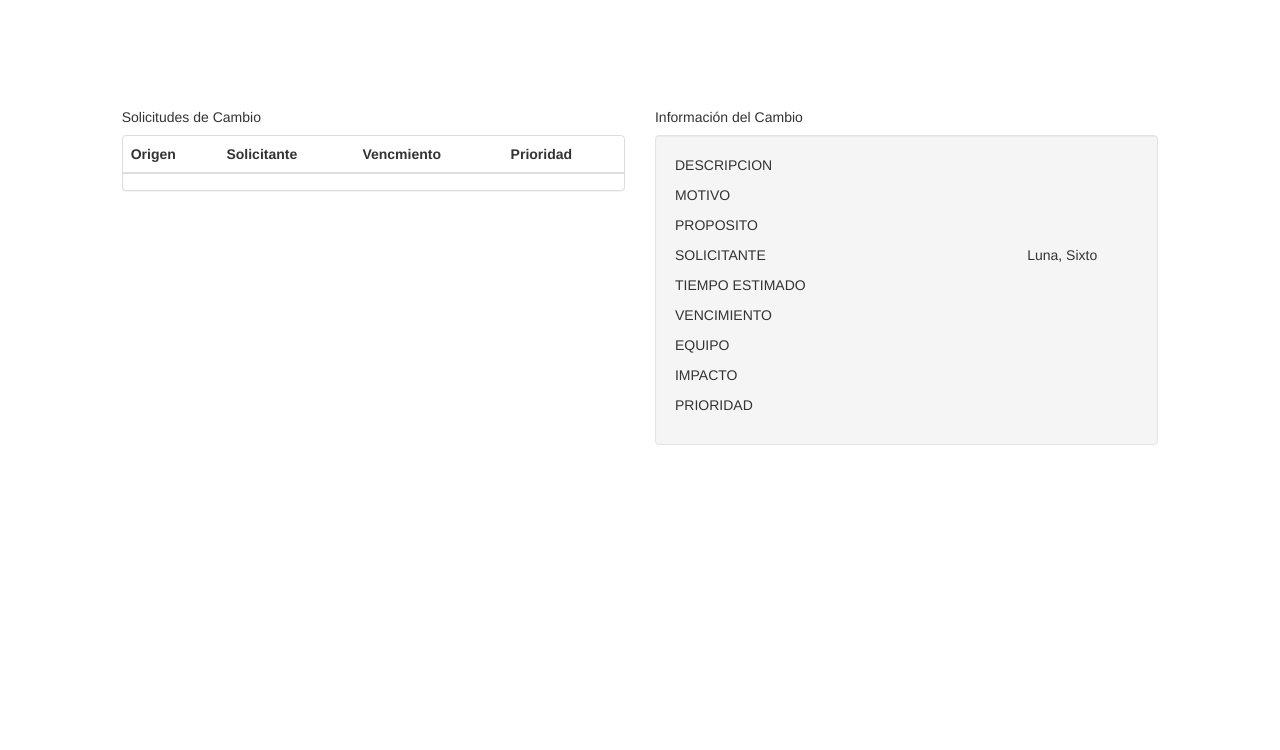
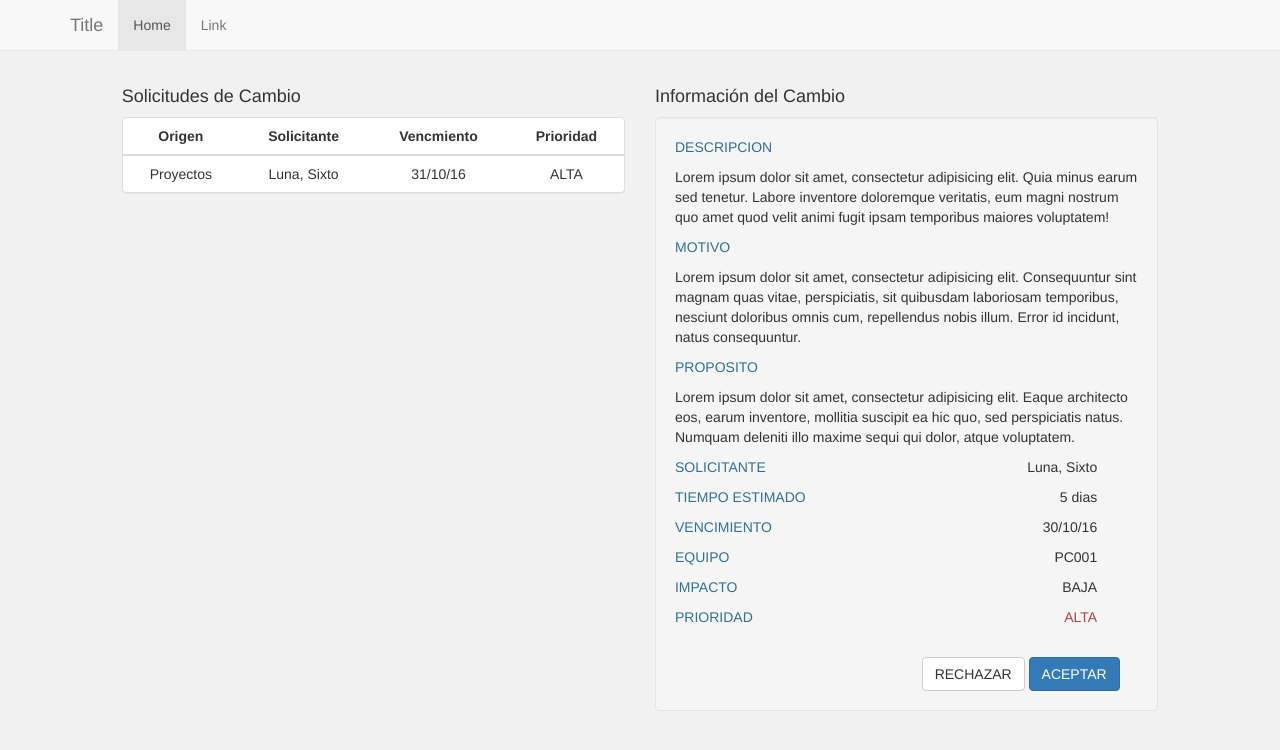
Before and after one commit to fernandezPablo/Trabajo-Final-de-Administracion-de-Recursos, a PHP site: page /paneloperador.php in a window 1280 px wide. Shown: the top 750 px of the page. Run offline with PHP 8.4, Linux system fonts and the light colour scheme; lists and menus that the app fills with data are empty.

Commit message:
modifiaciones en login.php y paneloperador.php

```diff
--- a/View/assets/css/style.css
+++ b/View/assets/css/style.css
@@ -4,8 +4,18 @@ body {
 
 .login{
 		background-color: #ffffff;
+		padding-top: 30px;
+		padding-bottom: 30px;
 }
 
-.row{
-		margin-top: 100px; !important
+.centrarVertical{
+	margin-top: 17%;
 }
+
+.margenTopContainer{
+	margin-top: 6%;
+}
+
+.alinearHorizontal {
+	margin:0% 20% 0% 38%;
+}
--- a/View/paneloperador.php
+++ b/View/paneloperador.php
@@ -8,83 +8,134 @@
 
 		<!-- Bootstrap CSS -->
 		<link rel="stylesheet" href="./assets/css/bootstrap.min.css">
+		<link rel="stylesheet" type="text/css" href="./assets/css/style.css">
 
 
 	</head>
 	<body>
 
-	<br>
-	<br>
-	<br>
-	<br>
-	<br>
-		<div class="container-fluid">
-			<div class="row">
+		<nav class="navbar navbar-default navbar-fixed-top" role="navigation  ">
+			<div class="container">
+				<a class="navbar-brand" href="#">Title</a>
+				<ul class="nav navbar-nav">
+					<li class="active">
+						<a href="#">Home</a>
+					</li>
+					<li>
+						<a href="#">Link</a>
+					</li>
+				</ul>
+			</div>
+		</nav>
+
+
+		<div class="container-fluid margenTopContainer">
+
+			<div class="row"> <!--FILA2-->
 				<div class="col-md-5 col-md-offset-1">
-					<h5>Solicitudes de Cambio</h5>
+					<h4>Solicitudes de Cambio</h4>
 					<div class="table-striped table-responsive panel panel-default">
 						<table class="table table-hover">
 							<thead>
 								<tr>
-									<th>Origen</th>
-									<th>Solicitante</th>
-									<th>Vencmiento</th>
-									<th>Prioridad</th>
+									<th class="text-center">Origen</th>
+									<th class="text-center">Solicitante</th>
+									<th class="text-center">Vencmiento</th>
+									<th class="text-center">Prioridad</th>
 								</tr>
 							</thead>
 							<tbody>
 								<tr>
-									<td>
+									<td class="text-center">
+										Proyectos
 										<?php
 
 										 ?>
 									</td>
+									<td class="text-center">
+										Luna, Sixto
+										<?php
+
+										 ?>
+									</td>
+									<td class="text-center">
+										31/10/16
+										<?php
+
+										 ?>
+									</td>
+									<td class="text-center">
+										ALTA
+										<?php
+
+										 ?>
+									</td>
+
 								</tr>
 							</tbody>
 						</table>
 					</div>
 				</div>
 				<div class="col-md-5 ">
-					<h5>Información del Cambio</h5>
+					<h4>Información del Cambio</h4>
 					<div class="panel panel-default well">
-						<div class="row">
+
+						<div class="row"> <!--FILA2-->
 							<div class="col-md-12">
-								<p>DESCRIPCION</p>
-								<p>MOTIVO</p>
-								<p>PROPOSITO</p>
+								<p class="text-info">DESCRIPCION</p>
+								<p>Lorem ipsum dolor sit amet, consectetur adipisicing elit. Quia minus earum sed tenetur. Labore inventore doloremque veritatis, eum magni nostrum quo amet quod velit animi fugit ipsam temporibus maiores voluptatem!</p>
+								<p class="text-info">MOTIVO</p>
+								<p>Lorem ipsum dolor sit amet, consectetur adipisicing elit. Consequuntur sint magnam quas vitae, perspiciatis, sit quibusdam laboriosam temporibus, nesciunt doloribus omnis cum, repellendus nobis illum. Error id incidunt, natus consequuntur.</p>
+								<p class="text-info">PROPOSITO</p>
+								<p>Lorem ipsum dolor sit amet, consectetur adipisicing elit. Eaque architecto eos, earum inventore, mollitia suscipit ea hic quo, sed perspiciatis natus. Numquam deleniti illo maxime sequi qui dolor, atque voluptatem.</p>
 							</div>
 						</div>
 						<div class="row">
 							<div class="col-md-5">
-								<p>SOLICITANTE</p>
-								<p>TIEMPO ESTIMADO</p>
-								<p>VENCIMIENTO</p>
-								<p>EQUIPO</p>
-								<p>IMPACTO</p>
-								<p>PRIORIDAD</p>
+								<p class="text-info">SOLICITANTE</p>
+								<p class="text-info">TIEMPO ESTIMADO</p>
+								<p class="text-info">VENCIMIENTO</p>
+								<p class="text-info">EQUIPO</p>
+								<p class="text-info">IMPACTO</p>
+								<p class="text-info">PRIORIDAD</p>
 							</div>
 							<div class="col-md-5 col-md-offset-1">
 								<p class="text-right">
 									Luna, Sixto
+								</p>
+								<p class="text-right">
+									5 dias
 									<?php  ?>
 								</p>
-								<p>
+								<p class="text-right">
+									30/10/16
 									<?php  ?>
 								</p>
-								<p>
+								<p class="text-right">
 									<?php  ?>
 								</p>
-								<p>
+								<p class="text-right">
+									PC001
 									<?php  ?>
 								</p>
-								<p>
+								<p class="text-right">
+									BAJA
 									<?php  ?>
 								</p>
-								<p>
+								<p class="text-right text-danger">
+									ALTA
 									<?php  ?>
 								</p>
+
 							</div>
 						</div>
+							<div class="row">
+								<br>
+								<div class="col-md-6 pull-right">
+									<button type="button" class="btn btn-default">RECHAZAR</button>
+									<button type="button" class="btn btn-primary">ACEPTAR</button>
+								</div>
+							</div>
 					</div>
 				</div>
 			</div>
```
Also changed, not shown: View/index.php (+25 -7 lines).
